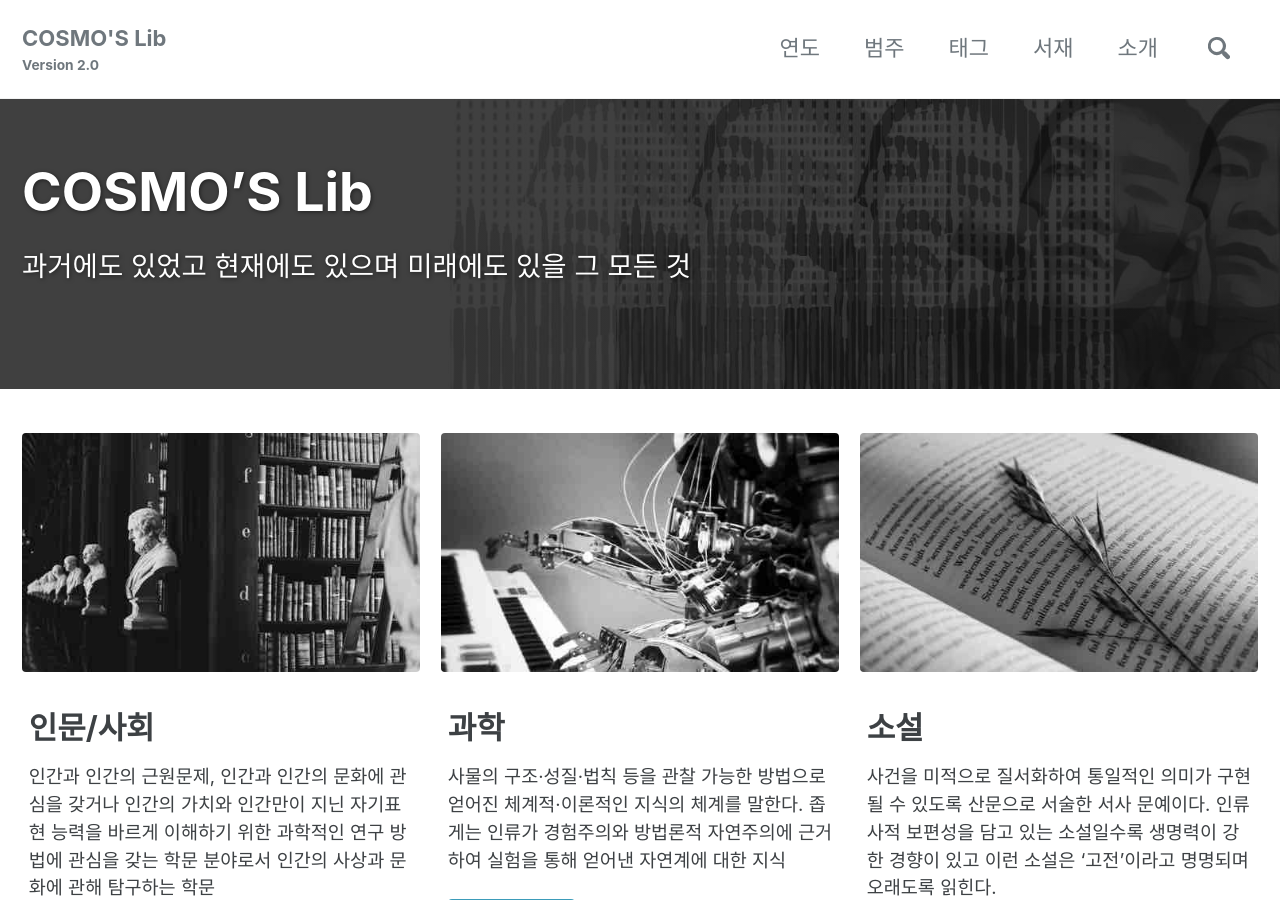
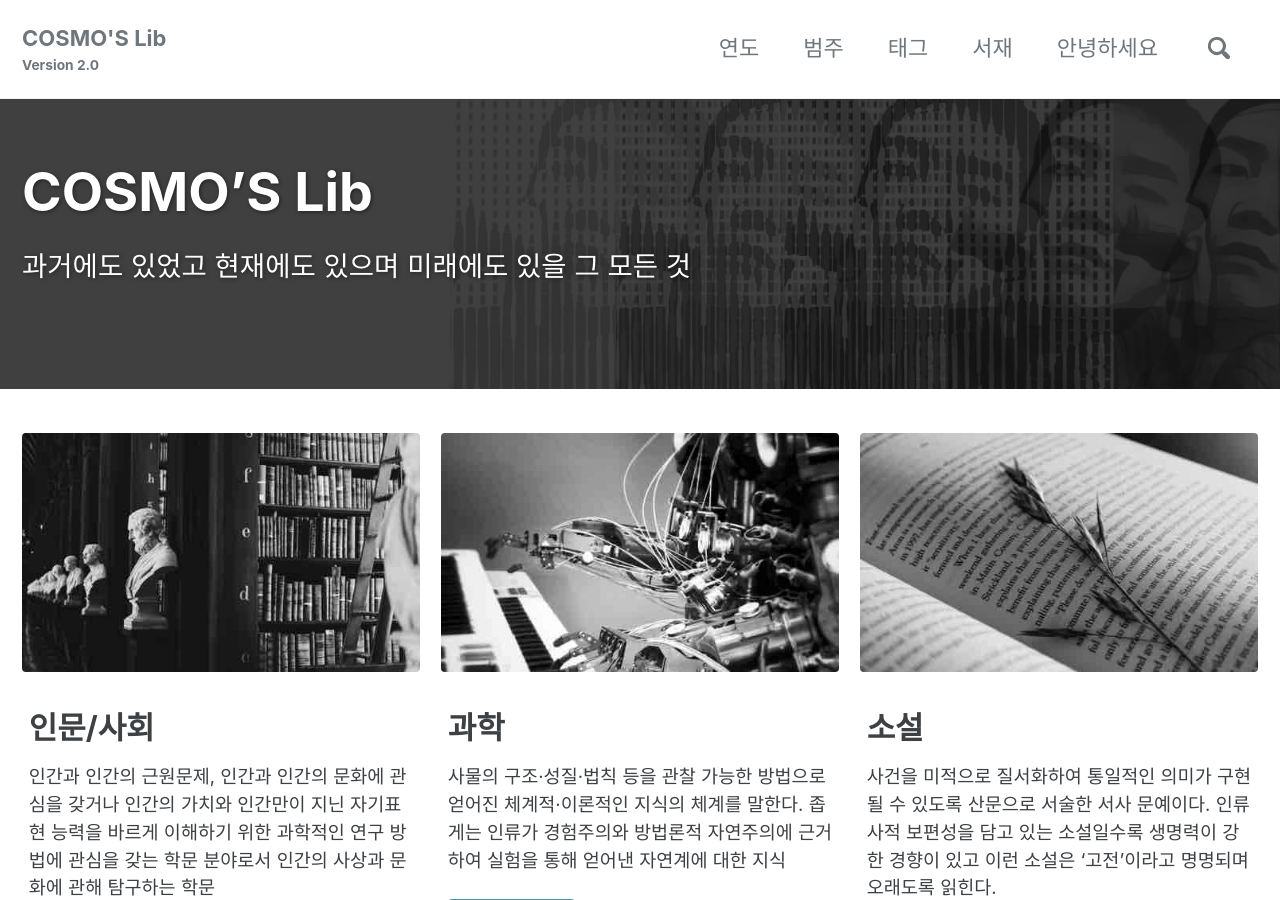
Before and after one commit to deftone2000/cosmo-s-archive, a Jekyll site: the page built from _pages/home.md, in a window 1280 px wide and 900 px high. Built offline with Jekyll 4.4.1, drawn with Linux system fonts in a browser that asks for light colours; cached includes are drawn as plain includes; nearby versions of some CDN libraries; comment, search, counter and statistics services are not loaded; a style sheet for code colours, icons or effects is not loaded.

Commit message:
no message

```diff
--- a/_data/navigation.yml
+++ b/_data/navigation.yml
@@ -8,7 +8,7 @@ main:
     url: /tags/
   - title: "서재"
     url: /reading_list/
-  - title: "소개"
+  - title: "안녕하세요"
     url: /collection-archive/
 
 # playground sidebar navigation list
```
